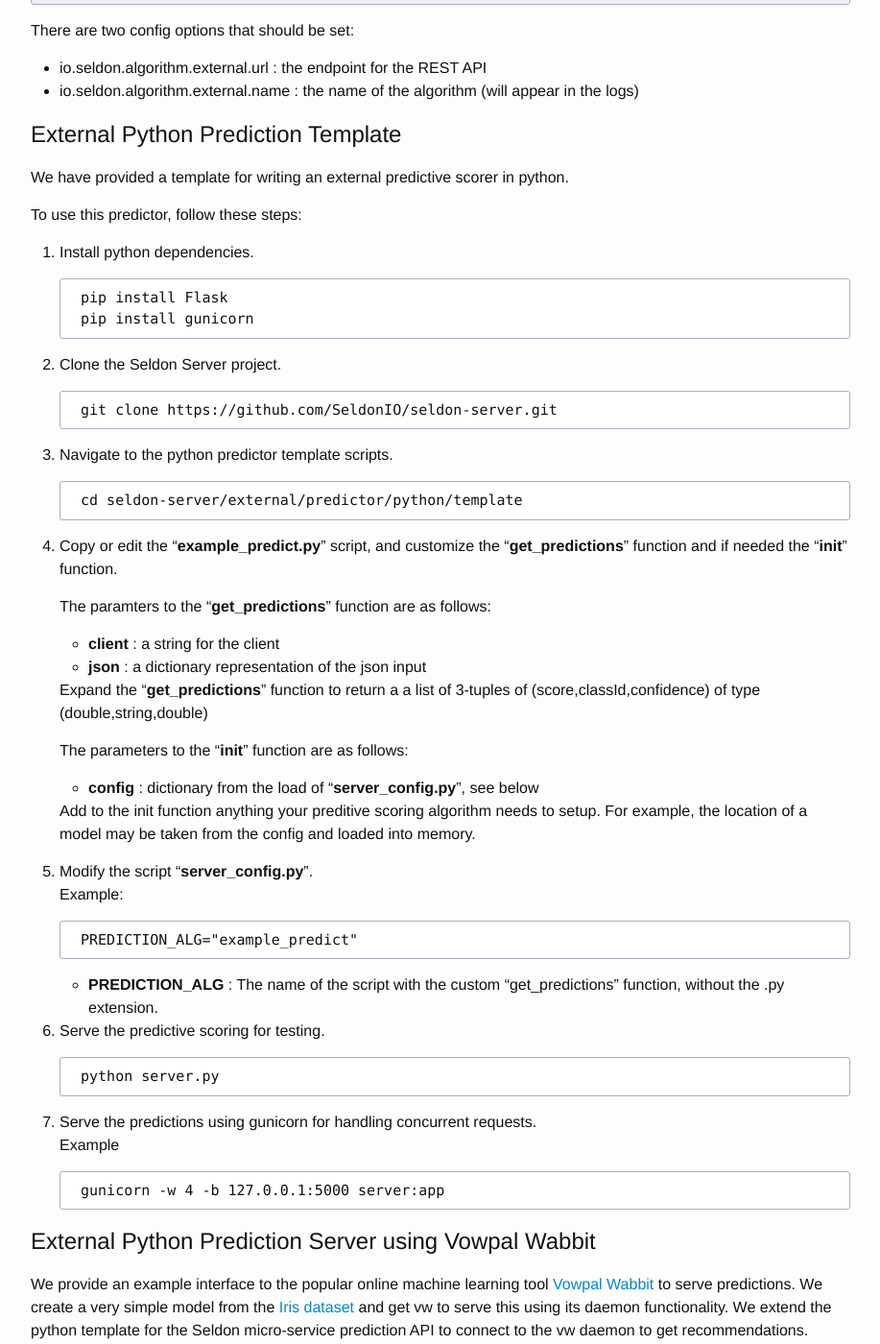
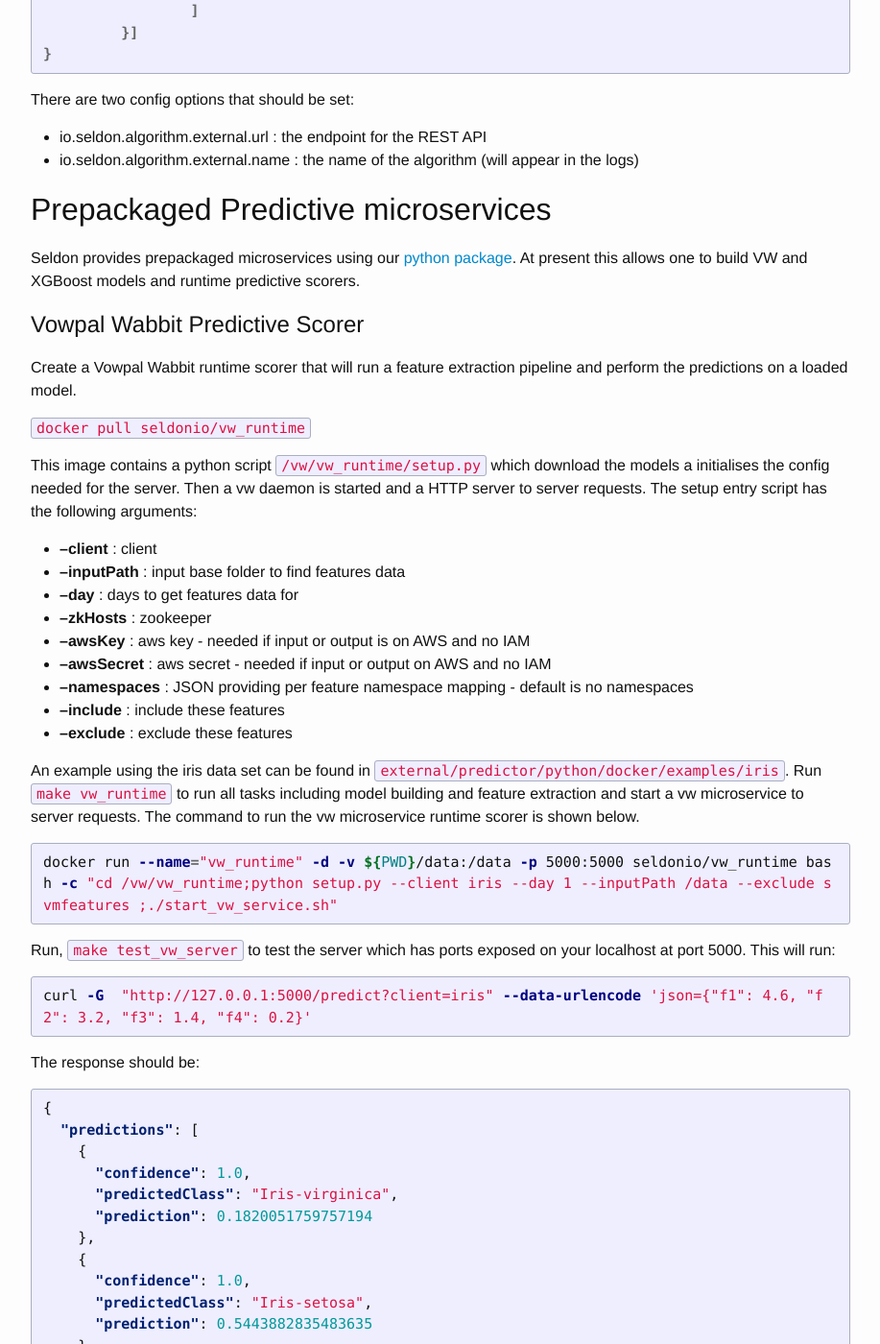
Before and after one commit to SeldonIO/seldonio.github.com, a Jekyll site: the page built from pluggable-prediction-algorithms.md, in a window 1280 px wide and 1400 px high, scrolled down 1837 px. Shown: the whole window at 96% size, without its empty margins (181-1098 px from the left). Built offline with Jekyll 4.4.1, drawn with Linux system fonts in a browser that asks for light colours; some of the changed text lies outside the part shown.

Commit message:
further prediction docs

```diff
--- a/pluggable-prediction-algorithms.md
+++ b/pluggable-prediction-algorithms.md
@@ -3,14 +3,18 @@ layout: default
 title: Pluggable Prediction Algorithms
 ---
 
-# Pluggable Prediction Algorithms
+# Microservice Runtime Predictive Services
 
-Pluggable algorithms allow you to add any custom algorithm into Seldon rather than being limited to the ones available in the existing code. For example, you might want to use Vowpal Wabbit to build a model and provide predictions from that within the Seldon ecosystem. The following sections describe the various components:
+Microservice runtime prediction services allow you to add any custom predictive scorer into Seldon rather than being limited to the ones available in the core Java server.  The following sections describe the various components:
 
  * [Offline model creation](#offline-model)
  * [Online external prediction](#online-predictive-scoring)
    * [Microservices REST API](#prediction-internal-rest-api)
    * [Zookeeper configuration](#prediction-zookeeper-conf)
+ * [Prepackaged Microservices](#prepackaged)
+   * [Vowpal Wabbit predictive scorer](#prepackaged-vw)
+   * [XGBoost predictive scorer](#prepackaged-xgboost)
+ * [Creating your own Predictive Scorer](#create-your-own)
    * [Example python predictive scoring template](#prediction-python-template)
    * [Example python predictive scoring with Vowpal Wabbit](#prediction-python-vw)
 
@@ -82,7 +86,120 @@ There are two config options that should be set:
  * io.seldon.algorithm.external.name : the name of the algorithm (will appear in the logs)
 
 
-### External Python Prediction Template<a name="prediction-python-template"></a>
+
+# Prepackaged Predictive microservices<a name="prepackaged"></a>
+Seldon provides prepackaged microservices using our [python package](python-package.html). At present this allows one to build VW and XGBoost models and runtime predictive scorers.
+
+## Vowpal Wabbit Predictive Scorer<a name="prepackaged-vw"></a>
+Create a Vowpal Wabbit runtime scorer that will run a feature extraction pipeline and perform the predictions on a loaded model.
+
+`docker pull seldonio/vw_runtime`
+
+This image contains a python script `/vw/vw_runtime/setup.py` which download the models a initialises the config needed for the server. Then a vw daemon is started and a HTTP server to server requests. The setup entry script has the following arguments:
+
+ * **--client** : client
+ * **--inputPath** : input base folder to find features data
+ * **--day** : days to get features data for
+ * **--zkHosts** : zookeeper
+ * **--awsKey** : aws key - needed if input or output is on AWS and no IAM
+ * **--awsSecret** : aws secret - needed if input or output on AWS  and no IAM
+ * **--namespaces** :  JSON providing per feature namespace mapping - default is no namespaces
+ * **--include** : include these features
+ * **--exclude** : exclude these features
+
+An example using the iris data set can be found in `external/predictor/python/docker/examples/iris`. Run `make vw_runtime` to run all tasks including model building and feature extraction and start a vw microservice to server requests. The command to run the vw microservice runtime scorer is shown below.
+
+{% highlight bash %}
+docker run --name="vw_runtime" -d -v ${PWD}/data:/data -p 5000:5000 seldonio/vw_runtime bash -c "cd /vw/vw_runtime;python setup.py --client iris --day 1 --inputPath /data --exclude svmfeatures ;./start_vw_service.sh"
+{% endhighlight %}
+
+Run, `make test_vw_server` to test the server which has ports exposed on your localhost at port 5000. This will run:
+
+{% highlight bash %}
+curl -G  "http://127.0.0.1:5000/predict?client=iris" --data-urlencode 'json={"f1": 4.6, "f2": 3.2, "f3": 1.4, "f4": 0.2}'
+{% endhighlight %}
+
+The response should be:
+
+{% highlight json %}
+{
+  "predictions": [
+    {
+      "confidence": 1.0,
+      "predictedClass": "Iris-virginica",
+      "prediction": 0.1820051759757194
+    },
+    {
+      "confidence": 1.0,
+      "predictedClass": "Iris-setosa",
+      "prediction": 0.5443882835483635
+    },
+    {
+      "confidence": 1.0,
+      "predictedClass": "Iris-versicolor",
+      "prediction": 0.27360654047591704
+    }
+  ]
+}
+{% endhighlight %}
+
+
+## XGBoost Predictive Scorer<a name="prepackaged-xgboost"></a>
+Create an XGBoost runtime scorer that will run a feature extraction pipeline and perform the predictions on a loaded model.
+
+`docker pull seldonio/xgboost_runtime`
+
+This image contains a python script `/vw/vw_runtime/setup.py` which download the models a initialises the config needed for the server. Then an HTTP server to server requests is started. The setup entry script has the following arguments:
+
+ * **--client** : client
+ * **--inputPath** : input base folder to find features data
+ * **--day** : days to get features data for
+ * **--zkHosts** : zookeeper
+ * **--awsKey** : aws key - needed if input or output is on AWS and no IAM
+ * **--awsSecret** : aws secret - needed if input or output on AWS  and no IAM
+ * **--svmFeatures** : the JSON feature containing the svm features
+
+An example using the iris data set can be found in `external/predictor/python/docker/examples/iris`. Run `make xgboost_runtime` to run all tasks including model building and feature extraction and start a xgboost microservice to server requests. The command to run the xgboost microservice runtime scorer is shown below.
+
+{% highlight bash %}
+docker run --name="xgboost_runtime" -d -p 5001:5000 -v ${PWD}/data:/data seldonio/xgboost_runtime bash -c "cd xgboost/xgboost_runtime ; python setup.py --client iris --day 1 --inputPath /data --svmFeatures svmfeatures ; ./start-service.sh"
+{% endhighlight %}
+
+Run, `make test_xgboost_server` to test the server which has ports exposed on your localhost at port 5001. This will run:
+
+{% highlight bash %}
+curl -G  "http://127.0.0.1:5001/predict?client=iris" --data-urlencode 'json={"f1": 4.6, "f2": 3.2, "f3": 1.4, "f4": 0.2}'
+{% endhighlight %}
+
+The response should be:
+
+{% highlight json %}
+{
+  "predictions": [
+    {
+      "confidence": 1.0,
+      "predictedClass": "Iris-virginica",
+      "prediction": 0.1725599765777588
+    },
+    {
+      "confidence": 1.0,
+      "predictedClass": "Iris-setosa",
+      "prediction": 0.4815942049026489
+    },
+    {
+      "confidence": 1.0,
+      "predictedClass": "Iris-versicolor",
+      "prediction": 0.17391864955425262
+    }
+  ]
+}
+{% endhighlight %}
+
+
+# Creating your own microservice predicitve scorer<a name="create-your-own"></a>
+You can use the existing prepackaged python Docker predictive scorers as a base to make a new predictve scorer. Alternatively, you can follow the steps below which describe a simple predictive scorer that does not transform the input features using a feature extraction pipeline.
+
+## External Python Prediction Template<a name="prediction-python-template"></a>
 
 We have provided a template for writing an external predictive scorer in python.
 
```
Also changed, not shown: feature-pipeline.md (+1 -1 lines), offline-prediction-models.md (+8 -8 lines), prediction-deployment.md (+1 -1 lines), python-package.md (renamed from python-modules.md).
